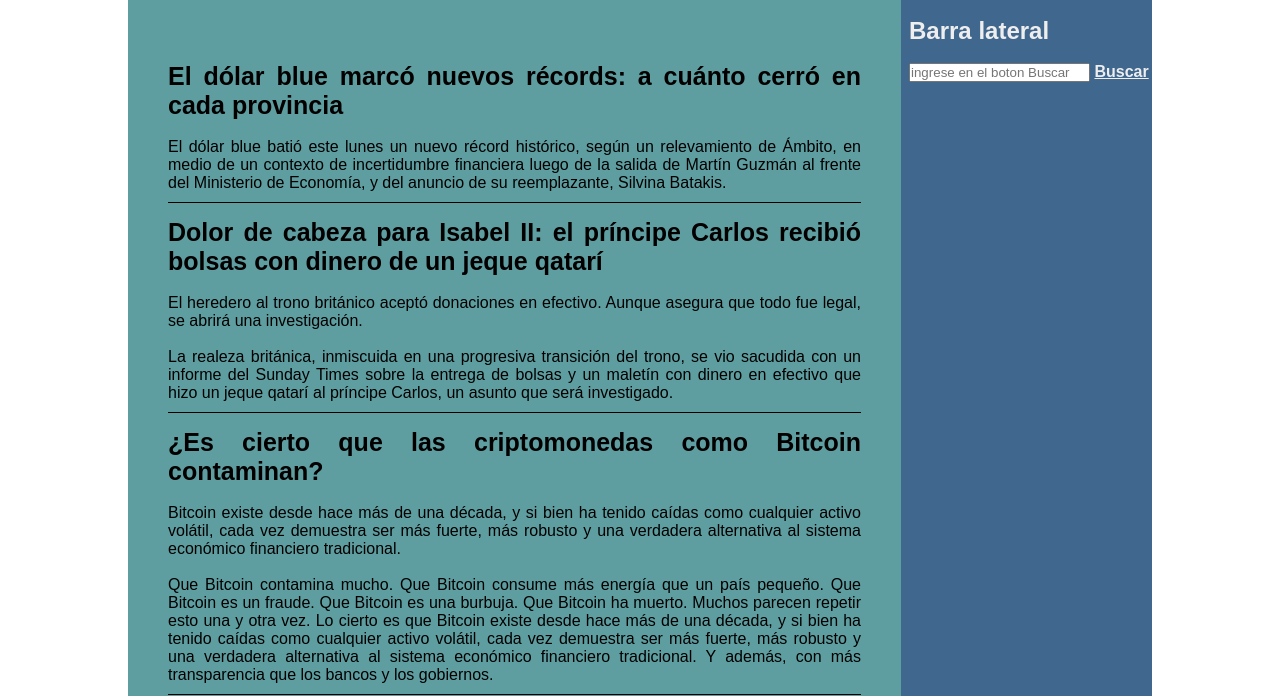
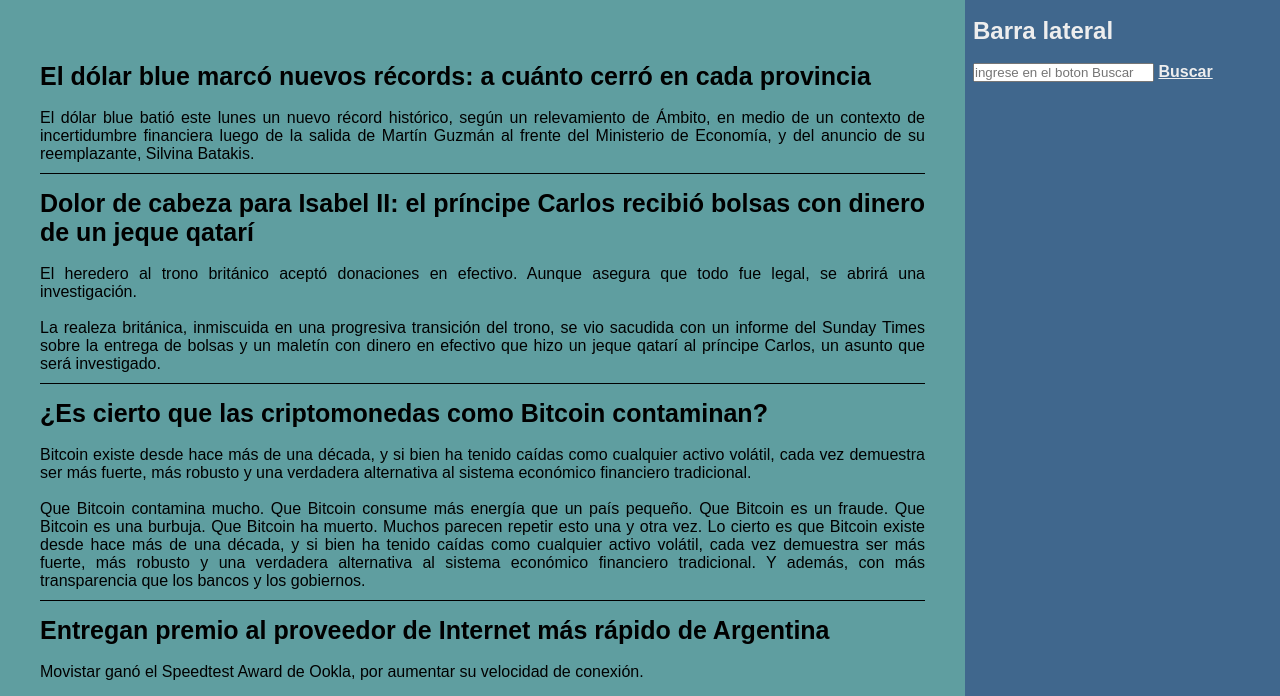
Before and after one commit to raquelsunico/ClaseCss, a plain HTML site: page index.html in a window 1280 px wide. Shown: the part 155-851 px from the top of the page. Drawn offline with Linux system fonts and the light colour scheme.

Commit message:
ClaseCss

```diff
--- a/Css/style.css
+++ b/Css/style.css
@@ -9,8 +9,10 @@ body {
 }
 
 #container {
-  width: 80%;
-  margin: 0px auto;
+  display: flex;
+  flex-wrap: wrap;
+  /*width: 80%;
+  margin: 0px auto;*/
 }
 
 header {
```
Also changed, not shown: index.html (+4 -5 lines).
